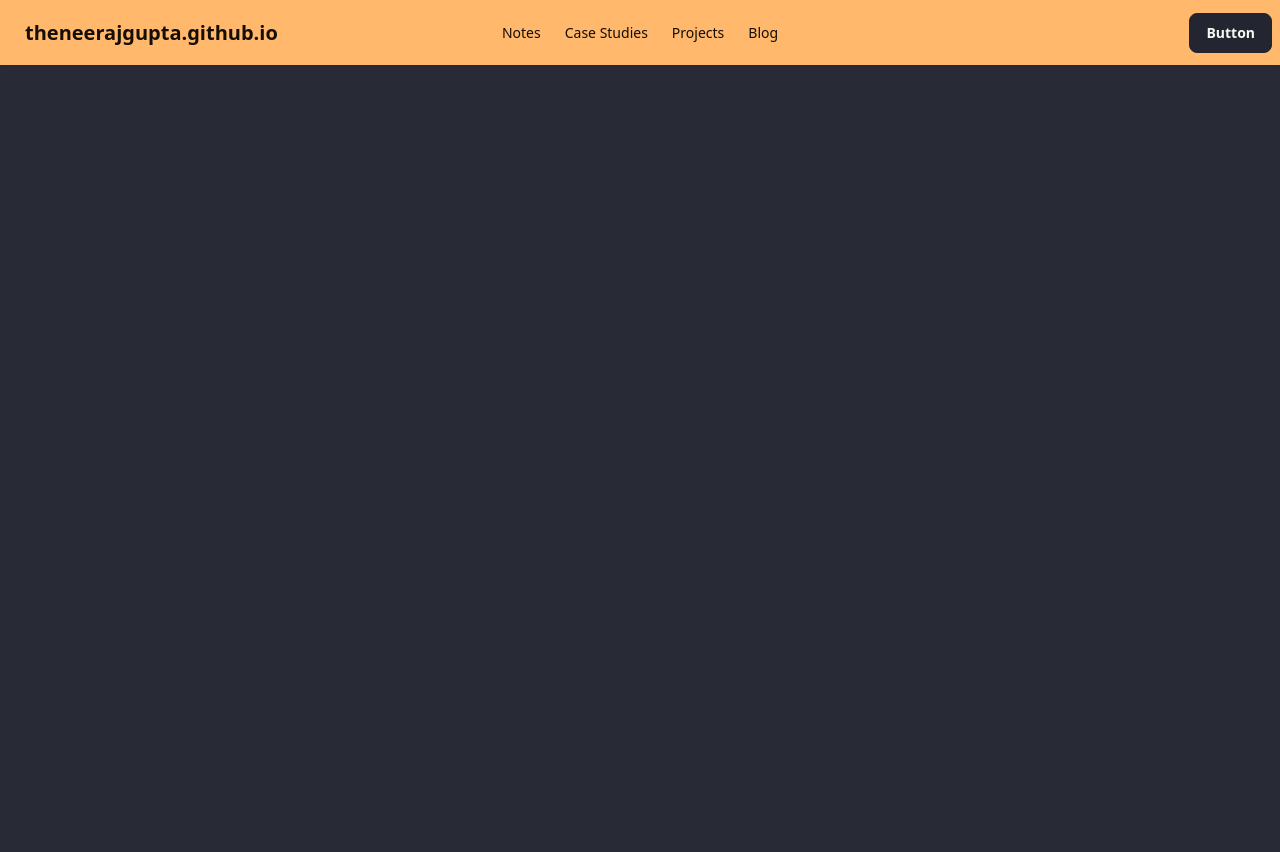
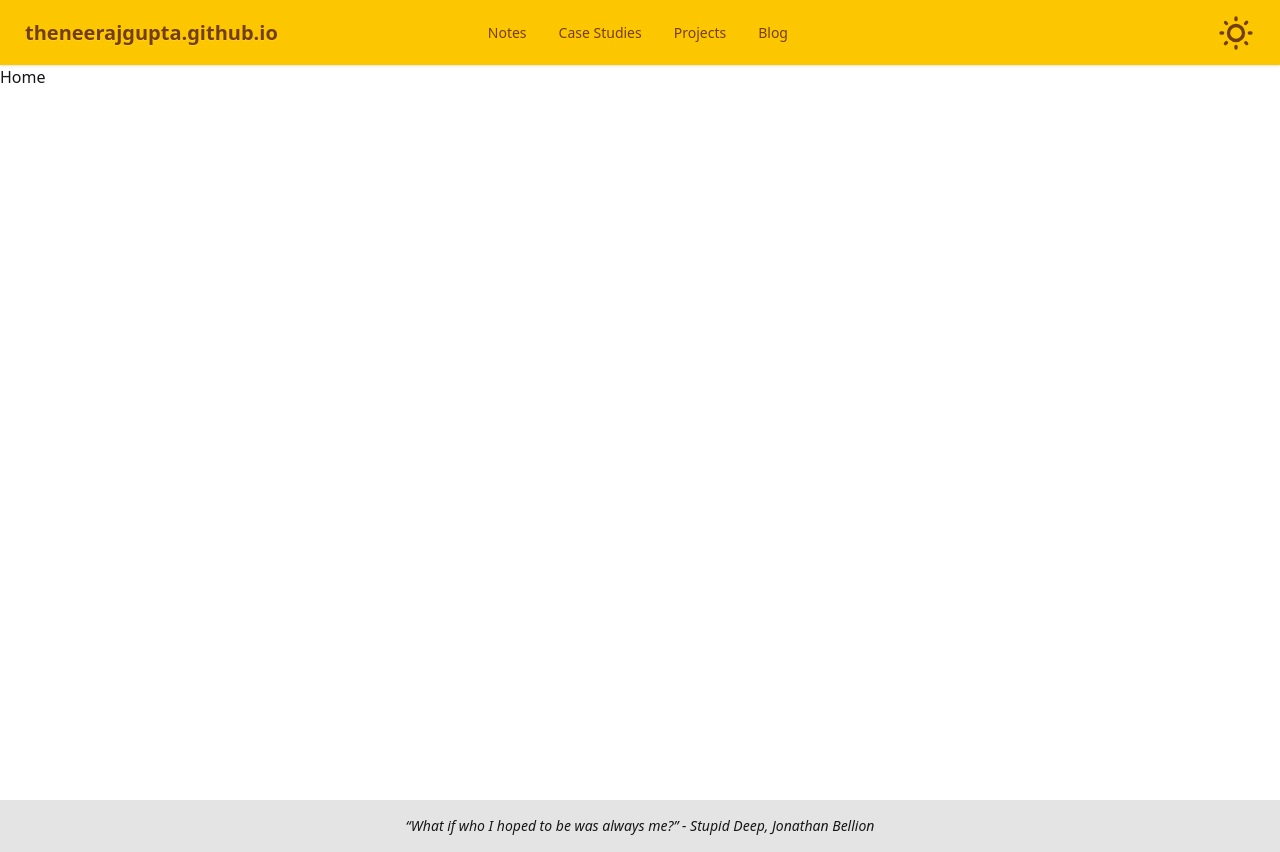
Before and after one commit to theneerajgupta/theneerajgupta.github.io, a React (Vite) app: page / in a window 1280 px wide. Before the commit the page ends 800 px from the top, so only its background shows below. Built offline with nearby package versions, Linux system fonts and the light colour scheme.

Commit message:
Created Layout & Added Footer

```diff
--- a/package.json
+++ b/package.json
@@ -13,6 +13,7 @@
     "@tailwindcss/vite": "^4.1.14",
     "react": "^19.1.1",
     "react-dom": "^19.1.1",
+    "react-router-dom": "^7.9.3",
     "tailwindcss": "^4.1.14"
   },
   "devDependencies": {
--- a/src/App.tsx
+++ b/src/App.tsx
@@ -1,11 +1,24 @@
-import './App.css';
+import './styles/App.css';
 import Navbar from './components/Navbar';
+import Footer from './components/Footer';
+import { Routes, Route, useNavigate } from 'react-router-dom';
+
+import Blog from './pages/Blog';
+import { Suspense } from 'react';
+import MainLayout from './layout/MainLayout';
+import Home from './pages/Home';
 
 function App() {
+  const navigate = useNavigate();
   return (
-    <div className='bg-base-300'>
-      <Navbar />
-    </div>
+    <Suspense fallback={<div style={{ padding: '2rem', textAlign: 'center' }}>Loading...</div>}>
+      <Routes>
+        <Route element={<MainLayout />}>
+          <Route index element={<Home />} />
+          <Route path="blog" element={<Blog />} />
+        </Route>
+      </Routes>
+    </Suspense>
   );
 };
 
--- /dev/null
+++ b/src/components/Footer.tsx
@@ -0,0 +1,12 @@
+export default function Footer() {
+    return (
+        <footer className="footer sm:footer-horizontal footer-center bg-base-300 text-base-content p-4">
+            <aside>
+                <p className="italic font-extralight">
+                    “What if who I hoped to be was always me?”
+                    <span className="font-normal"> - Stupid Deep, Jonathan Bellion</span>
+                </p>
+            </aside>
+        </footer>
+    );
+}
--- a/src/components/Navbar.tsx
+++ b/src/components/Navbar.tsx
@@ -1,6 +1,11 @@
+import { Link, useNavigate } from "react-router-dom";
 export default function Navbar() {
+
+    const navigate = useNavigate();
+
+
     return (
-        <div className="navbar bg-accent text-accent-content shadow-sm">
+        <div className="navbar bg-primary text-primary-content shadow-sm">
             <div className="navbar-start">
                 <div className="dropdown">
                     <div tabIndex={0} role="button" className="btn btn-ghost lg:hidden">
@@ -8,25 +13,46 @@ export default function Navbar() {
                     </div>
                     <ul
                         tabIndex={0}
-                        className="menu menu-sm dropdown-content bg-accent text-accent-content rounded-box z-1 mt-3 w-52 p-2 shadow">
-                        <li><a>Notes</a></li>
-                        <li><a>Case Studies</a></li>
-                        <li><a>Projects</a></li>
-                        <li><a>Blog</a></li>
+                        className="menu menu-sm dropdown-content bg-primary text-primary-content rounded-box z-1 mt-3 w-52 p-2 shadow">
+                        <li><button onClick={() => navigate("blog")}>Notes</button></li>
+                        <li><button onClick={() => navigate("blog")}>Case Studies</button></li>
+                        <li><button onClick={() => navigate("blog")}>Projects</button></li>
+                        <li><button onClick={() => navigate("blog")}>Blog</button></li>
                     </ul>
                 </div>
-                <a className="btn btn-ghost text-xl">theneerajgupta.github.io</a>
+                <a className="btn btn-ghost text-xl" onClick={() => navigate("/")}>theneerajgupta.github.io</a>
             </div>
             <div className="navbar-center hidden lg:flex">
-                <ul className="menu menu-horizontal px-1">
-                    <li><a>Notes</a></li>
-                    <li><a>Case Studies</a></li>
-                    <li><a>Projects</a></li>
-                    <li><a>Blog</a></li>
+                <ul className="menu menu-horizontal px-1 gap-2">
+                    <li><button onClick={() => navigate("blog")}>Notes</button></li>
+                    <li><button onClick={() => navigate("blog")}>Case Studies</button></li>
+                    <li><button onClick={() => navigate("blog")}>Projects</button></li>
+                    <li><button onClick={() => navigate("blog")}>Blog</button></li>
                 </ul>
             </div>
-            <div className="navbar-end">
-                <a className="btn">Button</a>
+            <div className="navbar-end pr-4">
+                <label className="swap swap-rotate">
+                    {/* this hidden checkbox controls the state */}
+                    <input type="checkbox" className="theme-controller" value="bumblebee" />
+
+                    {/* sun icon */}
+                    <svg
+                        className="swap-off h-10 w-10 fill-current"
+                        xmlns="http://www.w3.org/2000/svg"
+                        viewBox="0 0 24 24">
+                        <path
+                            d="M5.64,17l-.71.71a1,1,0,0,0,0,1.41,1,1,0,0,0,1.41,0l.71-.71A1,1,0,0,0,5.64,17ZM5,12a1,1,0,0,0-1-1H3a1,1,0,0,0,0,2H4A1,1,0,0,0,5,12Zm7-7a1,1,0,0,0,1-1V3a1,1,0,0,0-2,0V4A1,1,0,0,0,12,5ZM5.64,7.05a1,1,0,0,0,.7.29,1,1,0,0,0,.71-.29,1,1,0,0,0,0-1.41l-.71-.71A1,1,0,0,0,4.93,6.34Zm12,.29a1,1,0,0,0,.7-.29l.71-.71a1,1,0,1,0-1.41-1.41L17,5.64a1,1,0,0,0,0,1.41A1,1,0,0,0,17.66,7.34ZM21,11H20a1,1,0,0,0,0,2h1a1,1,0,0,0,0-2Zm-9,8a1,1,0,0,0-1,1v1a1,1,0,0,0,2,0V20A1,1,0,0,0,12,19ZM18.36,17A1,1,0,0,0,17,18.36l.71.71a1,1,0,0,0,1.41,0,1,1,0,0,0,0-1.41ZM12,6.5A5.5,5.5,0,1,0,17.5,12,5.51,5.51,0,0,0,12,6.5Zm0,9A3.5,3.5,0,1,1,15.5,12,3.5,3.5,0,0,1,12,15.5Z" />
+                    </svg>
+
+                    {/* moon icon */}
+                    <svg
+                        className="swap-on h-10 w-10 fill-current"
+                        xmlns="http://www.w3.org/2000/svg"
+                        viewBox="0 0 24 24">
+                        <path
+                            d="M21.64,13a1,1,0,0,0-1.05-.14,8.05,8.05,0,0,1-3.37.73A8.15,8.15,0,0,1,9.08,5.49a8.59,8.59,0,0,1,.25-2A1,1,0,0,0,8,2.36,10.14,10.14,0,1,0,22,14.05,1,1,0,0,0,21.64,13Zm-9.5,6.69A8.14,8.14,0,0,1,7.08,5.22v.27A10.15,10.15,0,0,0,17.22,15.63a9.79,9.79,0,0,0,2.1-.22A8.11,8.11,0,0,1,12.14,19.73Z" />
+                    </svg>
+                </label>
             </div>
         </div>
     );
--- /dev/null
+++ b/src/layout/MainLayout.tsx
@@ -0,0 +1,18 @@
+import Footer from "@/components/Footer";
+import Navbar from "@/components/Navbar";
+
+import { Outlet } from "react-router-dom";
+
+export default function MainLayout() {
+    return (
+        <div className="flex flex-col">
+            <div className="flex flex-col min-h-screen">
+                <Navbar />
+                <main className="flex grow flex-col overflow-hidden">
+                    <Outlet />
+                </main>
+            </div>
+            <Footer />
+        </div>
+    );
+}
--- a/src/main.tsx
+++ b/src/main.tsx
@@ -1,10 +1,13 @@
 import { StrictMode } from 'react';
 import { createRoot } from 'react-dom/client';
-import './index.css';
+import { BrowserRouter } from 'react-router-dom';
+import './styles/index.css';
 import App from './App';
 
 createRoot(document.getElementById('root')!).render(
   <StrictMode>
-    <App />
+    <BrowserRouter>
+      <App />
+    </BrowserRouter>
   </StrictMode>,
 )
--- /dev/null
+++ b/src/pages/Blog.tsx
@@ -0,0 +1,7 @@
+const Blog = () => {
+    return (
+        <h1>Blog</h1>
+    );
+}
+
+export default Blog;
--- /dev/null
+++ b/src/pages/Home.tsx
@@ -0,0 +1,7 @@
+const Home = () => {
+    return (
+        <h1>Home</h1>
+    );
+}
+
+export default Home;
--- a/src/index.css
+++ b/src/styles/index.css
@@ -1,7 +1,6 @@
 @import 'tailwindcss';
 
 @plugin "daisyui" {
-    themes: dracula --default;
-    root: ":root";
+    themes: "bumblebee --default", "dark --prefersdark";
     logs: true;
 }
```
Also changed, not shown: src/styles/App.css (added), 2 other files (tests, documents, lock files or other folders).
